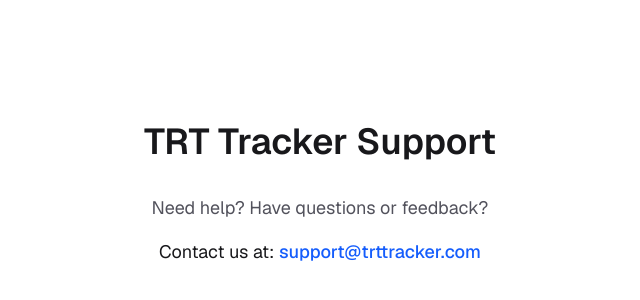
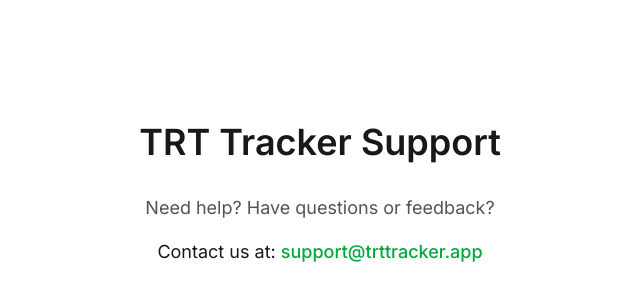
Before and after one commit to anolan23/trttrackerweb, a Next.js app: page / in a window 1280 px wide. Shown: the part 206-506 px from the top of the page, without its empty margins (320-960 px from the left). Built offline with nearby package versions, Linux system fonts and the light colour scheme.

Commit message:
change font

```diff
--- a/src/pages/index.tsx
+++ b/src/pages/index.tsx
@@ -1,14 +1,14 @@
-import { Geist } from "next/font/google";
+import { Inter } from "next/font/google";
 
-const geistSans = Geist({
-  variable: "--font-geist-sans",
+const inter = Inter({
+  variable: "--font-inter",
   subsets: ["latin"],
 });
 
 export default function Home() {
   return (
     <div
-      className={`${geistSans.className} flex min-h-screen items-center justify-center bg-white font-sans dark:bg-zinc-950`}
+      className={`${inter.className} flex min-h-screen items-center justify-center bg-white font-sans dark:bg-zinc-950`}
     >
       <main className="flex flex-col items-center gap-8 p-8 text-center">
         <h1 className="text-4xl font-semibold text-zinc-900 dark:text-zinc-50">
@@ -19,12 +19,12 @@
             Need help? Have questions or feedback?
           </p>
           <p className="text-lg text-zinc-900 dark:text-zinc-50">
-            Contact us at:{" "}
+            Contact us at:{' '}
             <a
               href="mailto:support@trttracker.com"
-              className="font-medium text-blue-600 hover:text-blue-700 dark:text-blue-400 dark:hover:text-blue-300"
+              className="font-medium text-green-600 hover:text-green-700 dark:text-green-400 dark:hover:text-green-300"
             >
-              support@trttracker.com
+              support@trttracker.app
             </a>
           </p>
         </div>
```
